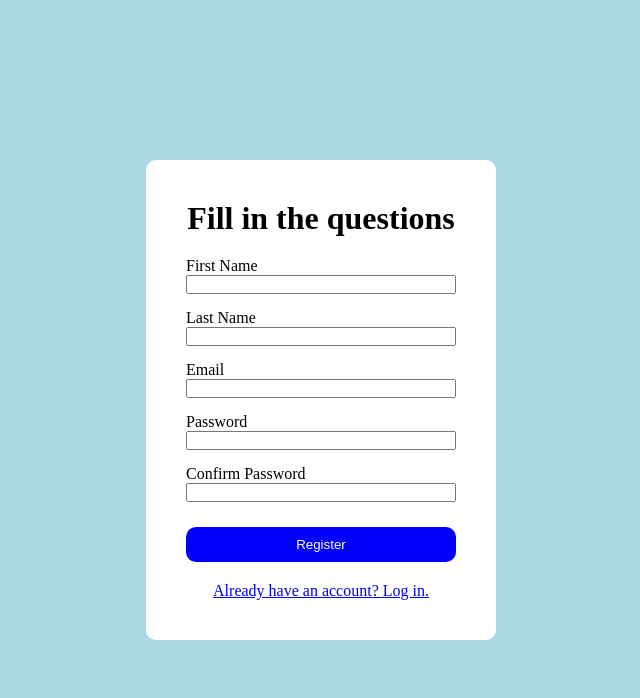
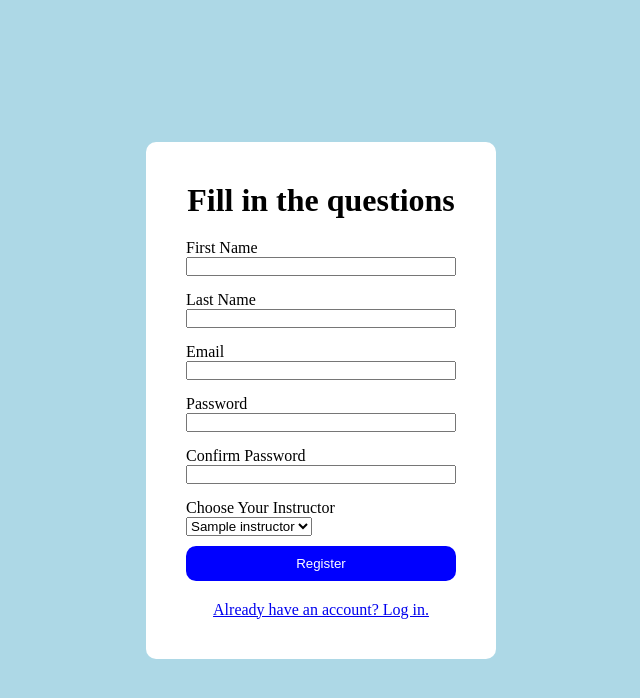
Before and after one commit to darisvelovic11/driving-school, a Flask app: page /register in a window 1280 px wide. Shown: the top 698 px of the page, without its empty margins (319-959 px from the left). Run offline with Flask 3, Linux system fonts and the light colour scheme; tables that the repository leaves empty hold one stand-in row (values such as "Sample post").

Commit message:
Fixed instructor dropwon menu

```diff
--- a/app.py
+++ b/app.py
@@ -47,26 +47,31 @@ def register():
         email = request.form['email']
         password = request.form['password']
         confirm_password = request.form['confirm-password']
+        instructor_id = request.form['instructor_id']
 
         if password != confirm_password:
-            return render_template('register.html', error="Passwords do not match")
+            instructors = Instructor.query.all()
+            return render_template('register.html', error="Passwords do not match", instructors = instructors)
 
         existing_user = Student.query.filter_by(email=email).first()
         if existing_user:
-            return render_template('register.html', error="Email already registered")
+            instructors = Instructor.query.all()
+            return render_template('register.html', error="Email already registered", instructors=instructors)
 
         new_student = Student(
             name=name,
             email=email,
             password=password,
-            lessons_done=0
+            lessons_done=0,
+            instructor_id=instructor_id
         )
         db.session.add(new_student)
         db.session.commit()
 
         return redirect(url_for('login'))
 
-    return render_template('register.html')
+    instructors = Instructor.query.all()
+    return render_template('register.html', instructors=instructors)
 
 @app.route('/dashboard')
 def dashboard():
@@ -151,11 +156,16 @@ def admin_dashboard():
 
 @app.route('/setup')
 def setup():
+    existing = Instructor.query.filter_by(email='instructor@gmail.com').first()
+    if existing:
+        return "Instructor already exists"
+
     instructor = Instructor(
         name='Test Instructor',
         email='instructor@gmail.com',
         password='password456'
     )
+
     db.session.add(instructor)
     db.session.commit()
     return 'Instructor created!'
@@ -246,5 +256,11 @@ def setup_admin():
     session['user_id'] = 0
     return redirect(url_for('admin_dashboard'))
 
+@app.route('/db-check')
+def db_check():
+    students = Student.query.count()
+    instructors = Instructor.query.count()
+    return f'Students: {students} | Instructors: {instructors}'
+
 if __name__ == '__main__':
     app.run(debug=True)
--- a/templates/register.html
+++ b/templates/register.html
@@ -26,6 +26,13 @@
             <label for="confirm-password">Confirm Password</label>
             <input type="password" id="confirm-password" name="confirm-password" required>
 
+            <label for="instructor_id">Choose Your Instructor</label>
+            <select id="instructor_id" name="instructor_id" required>
+                {% for instructor in instructors %}
+                <option value = "{{instructor.id}}">{{instructor.name}}</option>
+                {% endfor %}
+            </select>
+
 
             {% if error %}
                 <p style="color: red;">{{ error }}</p>
```
